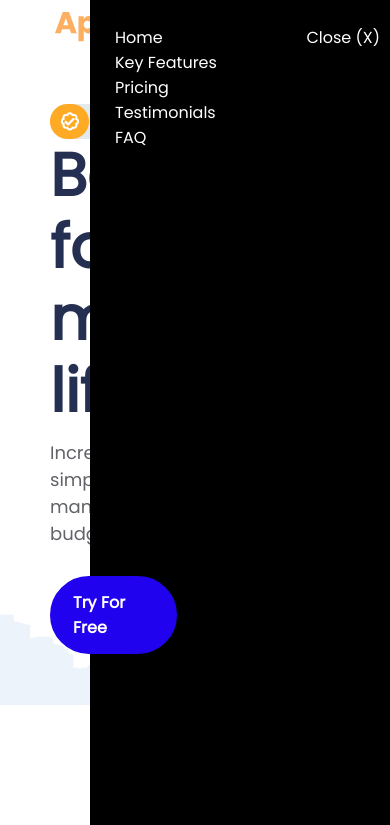
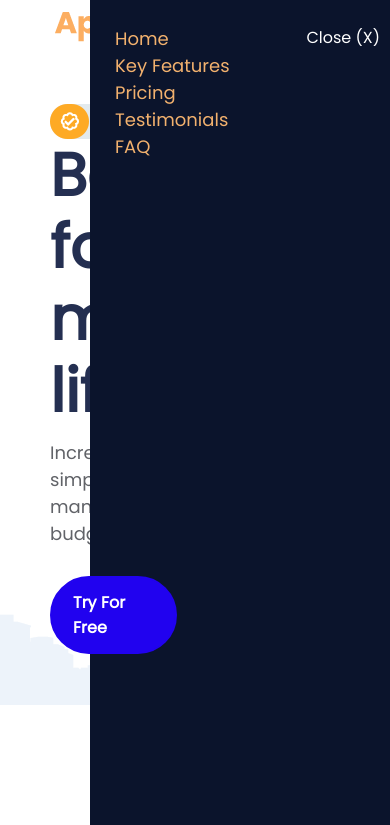
Before and after one commit to a1nukarsh/Responsive-Website, a plain HTML site: page Anukarsh_home.html in a window 390 px wide. Both pictures are taken after a click on the element "Open". Shown: the top 825 px of the page. Drawn offline with Linux system fonts and the light colour scheme.

Commit message:
Update style.css

```diff
--- a/Css/style.css
+++ b/Css/style.css
@@ -323,7 +323,7 @@ color: rgb(69, 73, 87);
     top: 0;
     height: 100vh;
     width: 300px;
-    background-color: black;
+    background-color: rgb(11, 20, 44);
   }
 
   #close {
@@ -337,7 +337,8 @@ color: rgb(69, 73, 87);
 
   #sidebar a {
     text-decoration: none;
-    color: white;
+    color: rgb(242, 177, 110);
+    font-size: 18px;
     padding: 10px 0;
   }
 
```
